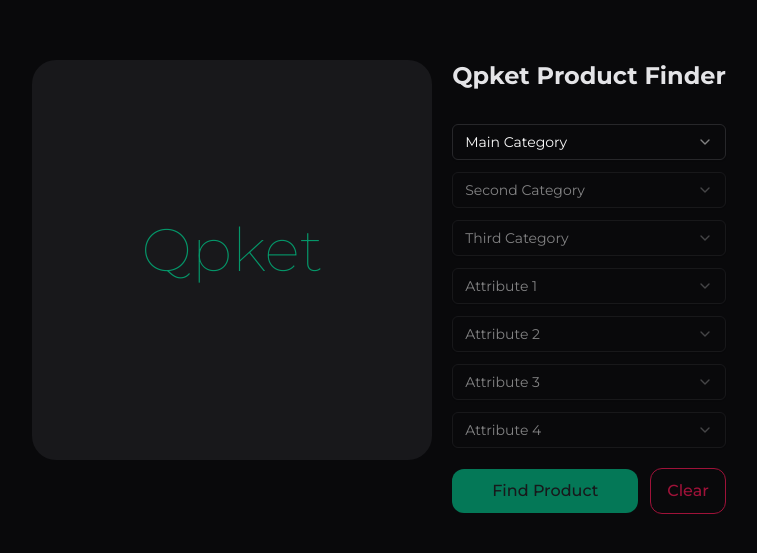
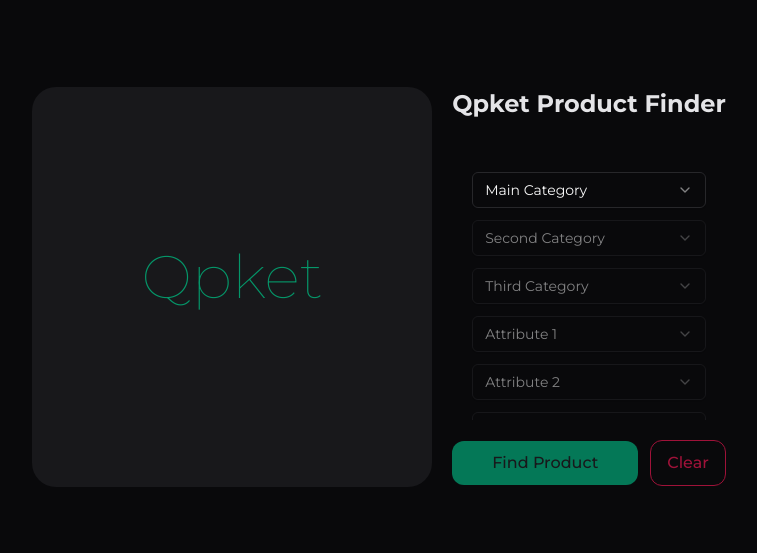
Before and after one commit to pedrrram/product-finder, a Next.js app: page / in a window 1280 px wide. Shown: the part 103-656 px from the top of the page, without its empty margins (261-1018 px from the left). Built offline with nearby package versions, Linux system fonts and the light colour scheme.

Commit message:
scroll area added

```diff
--- a/app/page.jsx
+++ b/app/page.jsx
@@ -25,8 +25,12 @@
       newCategories.third = "";
     } else {
       newCategories.third = value;
+      // scroll to main category
+      console.log(mainCatRef.current)
+
       if (mainCatRef.current) {
         mainCatRef.current.scrollIntoView({ behavior: "smooth" });
+        console.log(mainCatRef.current)
       }
     }
     setSelectedCategories(newCategories);
--- a/components/Form.jsx
+++ b/components/Form.jsx
@@ -9,6 +9,7 @@
 import { useState } from "react";
 import ResultDialog from "./ResultDialog";
 import { getBreadcrumbs } from "@/lib/utils";
+import { ScrollArea, ScrollBar } from "./ui/scroll-area";
 
 const Form = ({
   attributeSelections,
@@ -63,15 +64,16 @@
 
   return (
     <>
-      <div className="w-full space-y-3 mb-5" ref={mainCatRef}>
+      <ScrollArea className="h-72 relative overflow-y p-5">
+        <div className="w-full space-y-3 mb-5">
           <Select
             value={selectedCategories.main}
             onValueChange={(val) => onCategoryChange("main", val)}
           >
             <SelectTrigger>
-            <SelectValue placeholder="Main Category" />
+              <SelectValue ref={mainCatRef} placeholder="Main Category" />
             </SelectTrigger>
-          <SelectContent avoidCollisions>
+            <SelectContent>
               {categories.main.map((cat) => (
                 <SelectItem key={cat} value={cat}>
                   {cat}
@@ -113,6 +115,9 @@
           </Select>
           {attributeSelectors}
         </div>
+
+        <ScrollBar />
+      </ScrollArea>
       <div className="flex items-center">
         <button
           onClick={() => {
--- /dev/null
+++ b/components/ui/scroll-area.jsx
@@ -0,0 +1,40 @@
+"use client"
+
+import * as React from "react"
+import * as ScrollAreaPrimitive from "@radix-ui/react-scroll-area"
+
+import { cn } from "@/lib/utils"
+
+const ScrollArea = React.forwardRef(({ className, children, ...props }, ref) => (
+  <ScrollAreaPrimitive.Root
+    ref={ref}
+    className={cn("relative overflow-hidden", className)}
+    {...props}>
+    <ScrollAreaPrimitive.Viewport className="h-full w-full rounded-[inherit]">
+      {children}
+    </ScrollAreaPrimitive.Viewport>
+    <ScrollBar />
+    <ScrollAreaPrimitive.Corner />
+  </ScrollAreaPrimitive.Root>
+))
+ScrollArea.displayName = ScrollAreaPrimitive.Root.displayName
+
+const ScrollBar = React.forwardRef(({ className, orientation = "vertical", ...props }, ref) => (
+  <ScrollAreaPrimitive.ScrollAreaScrollbar
+    ref={ref}
+    orientation={orientation}
+    className={cn(
+      "flex touch-none select-none transition-colors",
+      orientation === "vertical" &&
+        "h-full w-2.5 border-l border-l-transparent p-[1px]",
+      orientation === "horizontal" &&
+        "h-2.5 flex-col border-t border-t-transparent p-[1px]",
+      className
+    )}
+    {...props}>
+    <ScrollAreaPrimitive.ScrollAreaThumb className="relative flex-1 rounded-full bg-border" />
+  </ScrollAreaPrimitive.ScrollAreaScrollbar>
+))
+ScrollBar.displayName = ScrollAreaPrimitive.ScrollAreaScrollbar.displayName
+
+export { ScrollArea, ScrollBar }
--- a/package.json
+++ b/package.json
@@ -10,6 +10,7 @@
   },
   "dependencies": {
     "@radix-ui/react-dialog": "^1.1.4",
+    "@radix-ui/react-scroll-area": "^1.2.2",
     "@radix-ui/react-select": "^2.1.4",
     "@radix-ui/react-slot": "^1.1.1",
     "class-variance-authority": "^0.7.1",
```
Also changed, not shown: 1 other file (tests, documents, lock files or other folders). Lines whose indentation alone changed are shown as unchanged.
